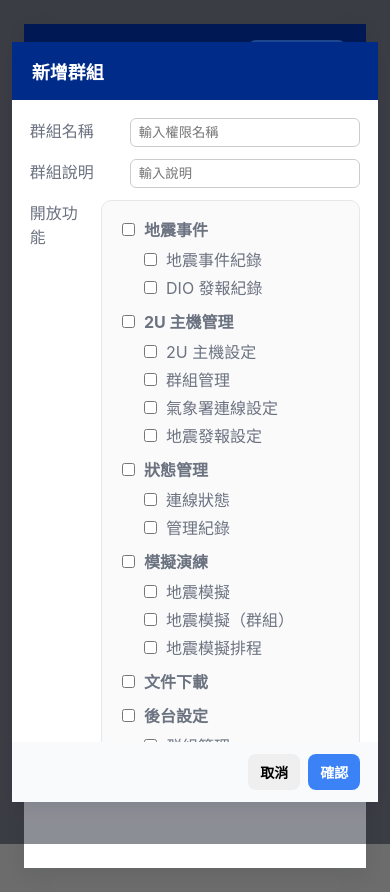
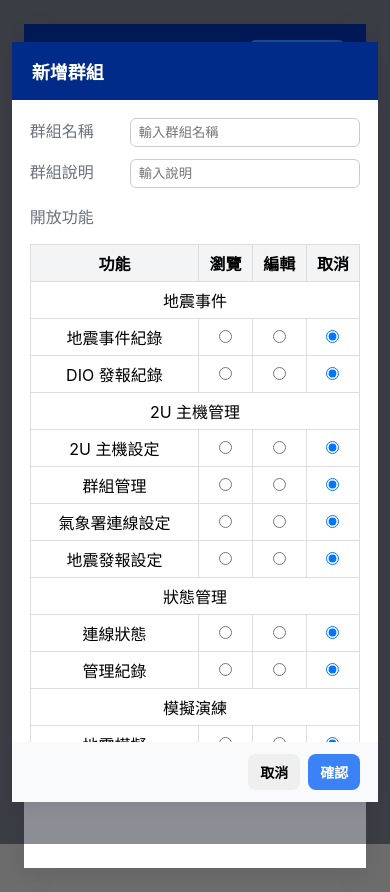
Before and after one commit to Chou0317/school-earthquake, a plain HTML site: page permissions.html in a window 390 px wide. Both pictures are taken after a click on the button "＋ 新增群組". Drawn offline with Linux system fonts and the light colour scheme.

Commit message:
Add files via upload

```diff
--- a/permissions.html
+++ b/permissions.html
@@ -5,7 +5,6 @@
 <meta name="viewport" content="width=device-width, initial-scale=1" />
 <title>權限管理</title>
 <style>
-/* ================= 全域樣式 ================= */
 :root{
   --bg:#6c6c6c;
   --card:#ffffff;
@@ -19,43 +18,16 @@
 }
 html,body{height:100%;margin:0;background:var(--bg);}
 body{padding:24px;display:flex;justify-content:center;}
-
-/* ================= 卡片 ================= */
-.card{
-  width:100%;
-  max-width:1100px;
-  background:var(--card);
-  border-radius:0;
-  box-shadow:var(--shadow);
-  overflow:hidden;
-}
-
-/* ================= Header ================= */
-.header{
-  display:flex;
-  align-items:center;
-  justify-content:space-between;
-  padding:16px 20px;
-  background:var(--primary);
-  color:#fff;
-}
+.card{width:100%;max-width:1100px;background:var(--card);border-radius:0;box-shadow:var(--shadow);overflow:hidden;}
+.header{display:flex;align-items:center;justify-content:space-between;padding:16px 20px;background:var(--primary);color:#fff;}
 .title{font-size:20px;font-weight:600;}
 .actions{display:flex;gap:8px;}
-
-/* ================= 按鈕 ================= */
 .btn{border:0;padding:8px 12px;border-radius:8px;cursor:pointer;font-weight:600;font-size:14px;}
 .btn-primary{background:var(--primary-light);color:#fff;}
 .btn-danger{background:var(--danger);color:#fff;}
 .icon-btn{padding:6px 8px;border-radius:8px;border:1px solid rgba(0,0,0,.1);background:#fff;cursor:pointer;}
-
-/* ================= 列表 ================= */
 .list{border-top:1px solid #eee;border-bottom:1px solid #eee;}
-.list-head,.list-row{
-  display:flex;
-  align-items:center;
-  gap:12px;
-  padding:10px 8px;
-}
+.list-head,.list-row{display:flex;align-items:center;gap:12px;padding:10px 8px;}
 .list-head{background:#f9fafb;font-weight:700;color:var(--muted);}
 .list-row{border-bottom:1px solid #f2f2f2;}
 .col-1{width:60px;text-align:center;color:var(--muted);}
@@ -63,68 +35,23 @@ body{padding:24px;display:flex;justify-content:center;}
 .col-3{flex:2;min-width:220px;}
 .col-4,.col-5,.col-6{width:90px;text-align:center;}
 .empty{padding:28px;text-align:center;color:var(--muted);}
-
-/* ================= 資料筆數 ================= */
 #countText{padding:8px 20px;color:var(--muted);}
-
-/* ================= Modal ================= */
 .modal-backdrop{position:fixed;inset:0;background:rgba(2,6,23,.45);display:flex;align-items:center;justify-content:center;z-index:100;}
-.modal{
-  background:#fff;
-  border-radius:var(--radius);
-  max-width:760px;
-  width:94%;
-  max-height:90vh;
-  display:flex;
-  flex-direction:column;
-  box-shadow:var(--shadow);
-}
-.modal-body{
-  padding:18px;
-  overflow-y:auto;
-}
+.modal{background:#fff;border-radius:var(--radius);max-width:760px;width:94%;max-height:90vh;display:flex;flex-direction:column;box-shadow:var(--shadow);}
+.modal-body{padding:18px;overflow-y:auto;}
 .modal-header{padding:16px 20px;background:var(--primary);color:#fff;font-size:18px;font-weight:600;}
 .modal-footer{padding:12px 18px;background:#f9fafb;display:flex;gap:8px;justify-content:flex-end;}
-
-/* ================= 表單 ================= */
 .form-row{display:flex;align-items:flex-start;gap:10px;margin-bottom:12px;}
 .form-row label{width:90px;color:var(--muted);font-weight:500;}
 .form-row input[type="text"]{flex:1;padding:6px 8px;border-radius:6px;border:1px solid #ccc;}
-
-/* ================= 權限樹 ================= */
-.permission-box{
-  border:1px solid #e5e7eb;
-  border-radius:10px;
-  padding:16px;
-  max-width:100%;
-  width:100%;
-  background:#fafafa;
-  overflow-x:auto;
-}
-.permission-group{margin-bottom:10px;}
-.permission-group > label{
-  display:flex;
-  align-items:center;
-  gap:6px;
-  font-weight:700;
-  white-space: nowrap; /* 父層文字一行顯示 */
-}
-.permission-children{
-  margin-left:22px;
-  margin-top:6px;
-  display:flex;
-  flex-direction:column;
-  gap:4px;
-}
-.permission-children label{
-  display:flex;
-  align-items:center;
-  gap:6px;
-  font-weight:400;
-  white-space:nowrap; /* 子層文字一行顯示 */
-}
-
-/* ================= TOP 按鈕 ================= */
+.permission-table-container{margin-top:16px;}
+.permission-table{width:100%;border-collapse:collapse;}
+.permission-table th,.permission-table td{border:1px solid #ddd;padding:6px;text-align:center;font-weight:400;}
+.permission-table th{background:#f3f4f6;font-weight:600;}
+.permission-name{text-align:left;padding-left:10px;}
+.permission-parent-name{font-weight:700;}
+.permission-child{padding-left:20px;text-align:left;}
+.permission-radio input{margin:0;}
 #topBtn{position:fixed;right:20px;bottom:20px;width:42px;height:42px;border-radius:8px;background:var(--primary-light);color:#fff;border:none;cursor:pointer;display:none;z-index:200;}
 </style>
 </head>
@@ -162,7 +89,7 @@ body{padding:24px;display:flex;justify-content:center;}
 
         <div class="form-row">
           <label>群組名稱</label>
-          <input id="permName" type="text" placeholder="輸入權限名稱" />
+          <input id="permName" type="text" placeholder="輸入群組名稱" />
         </div>
 
         <div class="form-row">
@@ -170,67 +97,20 @@ body{padding:24px;display:flex;justify-content:center;}
           <input id="permDesc" type="text" placeholder="輸入說明" />
         </div>
 
-        <div class="form-row">
-          <label>開放功能</label>
-          <div class="permission-box">
-
-            <!-- 地震事件 -->
-            <div class="permission-group">
-              <label><input type="checkbox" data-group="eq" onchange="toggleGroup(this)" /> 地震事件</label>
-              <div class="permission-children">
-                <label><input type="checkbox" data-parent="eq" value="eq_record" onchange="updateParentCheckbox(this)" /> 地震事件紀錄</label>
-                <label><input type="checkbox" data-parent="eq" value="dio_record" onchange="updateParentCheckbox(this)" /> DIO 發報紀錄</label>
-              </div>
-            </div>
-
-            <!-- 2U 主機管理 -->
-            <div class="permission-group">
-              <label><input type="checkbox" data-group="2u" onchange="toggleGroup(this)" /> 2U 主機管理</label>
-              <div class="permission-children">
-                <label><input type="checkbox" data-parent="2u" onchange="updateParentCheckbox(this)" /> 2U 主機設定</label>
-                <label><input type="checkbox" data-parent="2u" onchange="updateParentCheckbox(this)" /> 群組管理</label>
-                <label><input type="checkbox" data-parent="2u" onchange="updateParentCheckbox(this)" /> 氣象署連線設定</label>
-                <label><input type="checkbox" data-parent="2u" onchange="updateParentCheckbox(this)" /> 地震發報設定</label>
-              </div>
-            </div>
-
-            <!-- 狀態管理 -->
-            <div class="permission-group">
-              <label><input type="checkbox" data-group="state" onchange="toggleGroup(this)" /> 狀態管理</label>
-              <div class="permission-children">
-                <label><input type="checkbox" data-parent="state" onchange="updateParentCheckbox(this)" /> 連線狀態</label>
-                <label><input type="checkbox" data-parent="state" onchange="updateParentCheckbox(this)" /> 管理紀錄</label>
-              </div>
-            </div>
-
-            <!-- 模擬演練 -->
-            <div class="permission-group">
-              <label><input type="checkbox" data-group="exercise" onchange="toggleGroup(this)" /> 模擬演練</label>
-              <div class="permission-children">
-                <label><input type="checkbox" data-parent="exercise" onchange="updateParentCheckbox(this)" /> 地震模擬</label>
-                <label><input type="checkbox" data-parent="exercise" onchange="updateParentCheckbox(this)" /> 地震模擬（群組）</label>
-                <label><input type="checkbox" data-parent="exercise" onchange="updateParentCheckbox(this)" /> 地震模擬排程</label>
-              </div>
-            </div>
-
-            <!-- 文件下載 -->
-            <div class="permission-group">
-              <label><input type="checkbox" /> 文件下載</label>
-            </div>
-
-            <!-- 後台設定 -->
-            <div class="permission-group">
-              <label><input type="checkbox" data-group="backend" onchange="toggleGroup(this)" /> 後台設定</label>
-              <div class="permission-children">
-                <label><input type="checkbox" data-parent="backend" onchange="updateParentCheckbox(this)" /> 群組管理</label>
-                <label><input type="checkbox" data-parent="backend" onchange="updateParentCheckbox(this)" /> 帳號管理</label>
-                <label><input type="checkbox" data-parent="backend" onchange="updateParentCheckbox(this)" /> 後台紀錄</label>
-                <label><input type="checkbox" data-parent="backend" onchange="updateParentCheckbox(this)" /> 變更密碼</label>
-                <label><input type="checkbox" data-parent="backend" onchange="updateParentCheckbox(this)" /> 登出</label>
-              </div>
-            </div>
-
-          </div>
+        <div style="margin-top:16px;font-weight:500;color:var(--muted)">開放功能</div>
+        <div class="permission-table-container">
+          <table class="permission-table" id="permTable">
+            <thead>
+              <tr>
+                <th>功能</th>
+                <th>瀏覽</th>
+                <th>編輯</th>
+                <th>取消</th>
+              </tr>
+            </thead>
+            <tbody>
+            </tbody>
+          </table>
         </div>
 
       </div>
@@ -245,21 +125,28 @@ body{padding:24px;display:flex;justify-content:center;}
 <button id="topBtn" onclick="scrollToTop()">TOP</button>
 
 <script>
-/* ================= 資料 ================= */
+// ======= 權限資料 =======
 let permissions = [];
 let editingIndex = null;
 
+// 父子功能定義
+const features = [
+  { name: "地震事件", children:["地震事件紀錄","DIO 發報紀錄"] },
+  { name: "2U 主機管理", children:["2U 主機設定","群組管理","氣象署連線設定","地震發報設定"] },
+  { name: "狀態管理", children:["連線狀態","管理紀錄"] },
+  { name: "模擬演練", children:["地震模擬","地震模擬（群組）","地震模擬排程"] },
+  { name: "文件下載", children:["文件下載"]  },
+  { name: "後台設定", children:["後台群組管理","帳號管理","後台紀錄","變更密碼","登出"] }
+];
+
+// ======= 渲染列表 =======
 const rowsContainer = document.getElementById('rowsContainer');
-const countText = document.getElementById('countText');
-
-/* ================= 列表渲染 ================= */
 function render(){
   rowsContainer.innerHTML = '';
   if(permissions.length === 0){
     rowsContainer.innerHTML = '<div class="empty">目前沒有群組資料</div>';
     return;
   }
-
   permissions.forEach((p,i)=>{
     const row = document.createElement('div');
     row.className = 'list-row';
@@ -275,7 +162,47 @@ function render(){
   });
 }
 
-/* ================= Modal ================= */
+// ======= 表格生成 =======
+function generatePermTable(selected=[]){
+  const tbody = document.querySelector("#permTable tbody");
+  tbody.innerHTML = "";
+  features.forEach((f,fi)=>{
+    // 父功能列
+    if(f.children){
+      const trParent = document.createElement("tr");
+      trParent.innerHTML = `<td class="permission-parent-name" colspan="4">${f.name}</td>`;
+      tbody.appendChild(trParent);
+      // 子功能列
+      f.children.forEach((c,ci)=>{
+        const idx = `${fi}_${ci}`;
+        const sel = selected[idx] || "none";
+        const tr = document.createElement("tr");
+        tr.dataset.idx = idx;
+        tr.innerHTML = `
+          <td class="permission-child">${c}</td>
+          <td class="permission-radio"><input type="radio" name="perm_${idx}" value="view" ${sel==="view"?"checked":""}></td>
+          <td class="permission-radio"><input type="radio" name="perm_${idx}" value="edit" ${sel==="edit"?"checked":""}></td>
+          <td class="permission-radio"><input type="radio" name="perm_${idx}" value="none" ${sel==="none"?"checked":""}></td>
+        `;
+        tbody.appendChild(tr);
+      });
+    } else {
+      const idx = `${fi}_0`;
+      const sel = selected[idx] || "none";
+      const tr = document.createElement("tr");
+      tr.dataset.idx = idx;
+      tr.innerHTML = `
+        <td>${f.name}</td>
+        <td class="permission-radio"><input type="radio" name="perm_${idx}" value="view" ${sel==="view"?"checked":""}></td>
+        <td class="permission-radio"><input type="radio" name="perm_${idx}" value="edit" ${sel==="edit"?"checked":""}></td>
+        <td class="permission-radio"><input type="radio" name="perm_${idx}" value="none" ${sel==="none"?"checked":""}></td>
+      `;
+      tbody.appendChild(tr);
+    }
+  });
+}
+
+// ======= Modal 控制 =======
 function openModal(){
   editingIndex = null;
   document.getElementById('modalTitle').textContent = '新增群組';
@@ -283,24 +210,29 @@ function openModal(){
   document.getElementById('permDesc').value='';
   document.getElementById('permName').disabled=false;
   document.getElementById('permDesc').disabled=false;
-  document.querySelectorAll('#modal input[type=checkbox]').forEach(c=>{c.checked=false;c.disabled=false});
+  generatePermTable();
   document.getElementById('confirmBtn').style.display='inline-block';
   document.getElementById('modal').style.display='block';
 }
-function closeModal(e){
-  if(e && e.target!==e.currentTarget) return;
-  document.getElementById('modal').style.display='none';
-}
+function closeModal(e){ if(e && e.target!==e.currentTarget) return; document.getElementById('modal').style.display='none'; }
 
 function savePermission(){
   const name = document.getElementById('permName').value.trim();
   const desc = document.getElementById('permDesc').value.trim();
   if(!name){ alert('請輸入群組名稱'); return; }
 
-  const checks = Array.from(document.querySelectorAll('#modal input[type=checkbox]:checked'))
-    .map(c=>c.parentElement.textContent.trim());
+  const tbody = document.querySelector("#permTable tbody");
+  const perms = {};
+  tbody.querySelectorAll('tr').forEach(tr=>{
+    if(tr.dataset.idx){
+      const idx = tr.dataset.idx;
+      const radios = document.getElementsByName(`perm_${idx}`);
+      const val = Array.from(radios).find(r=>r.checked).value;
+      perms[idx] = val;
+    }
+  });
 
-  const data = { name, desc, perms: checks };
+  const data = { name, desc, perms };
   if(editingIndex!==null) permissions[editingIndex]=data;
   else permissions.push(data);
 
@@ -314,24 +246,11 @@ function editPerm(i){
   document.getElementById('modalTitle').textContent = '編輯群組';
   document.getElementById('permName').value = p.name;
   document.getElementById('permDesc').value = p.desc;
-
   document.getElementById('permName').disabled = false;
   document.getElementById('permDesc').disabled = false;
-
-  document.querySelectorAll('#modal input[type=checkbox]').forEach(c=>{
-    c.disabled = false;
-    c.checked = p.perms.includes(c.parentElement.textContent.trim());
-  });
-
+  generatePermTable(p.perms);
   document.getElementById('confirmBtn').style.display='inline-block';
   document.getElementById('modal').style.display='block';
-}
-
-function delPerm(i){
-  if(confirm('確定刪除此群組？')){
-    permissions.splice(i,1);
-    render();
-  }
 }
 
 function viewPerm(i){
@@ -339,45 +258,21 @@ function viewPerm(i){
   document.getElementById('modalTitle').textContent = '權限瀏覽';
   document.getElementById('permName').value = p.name;
   document.getElementById('permDesc').value = p.desc;
-
-  document.querySelectorAll('#modal input[type=checkbox]').forEach(c=>{
-    c.checked = p.perms.includes(c.parentElement.textContent.trim());
-    c.disabled = true;
-  });
-
   document.getElementById('permName').disabled = true;
   document.getElementById('permDesc').disabled = true;
-  document.querySelector('.modal-footer .btn-primary').style.display='none';
+  generatePermTable(p.perms);
+  document.querySelectorAll("#permTable input").forEach(i=>i.disabled=true);
+  document.getElementById('confirmBtn').style.display='none';
   document.getElementById('modal').style.display='block';
 }
 
-/* ================= 父層控制子層 ================= */
-function toggleGroup(parentCheckbox){
-  const group = parentCheckbox.dataset.group;
-  document.querySelectorAll(`#modal input[data-parent="${group}"]`).forEach(c=>{
-    c.checked = parentCheckbox.checked;
-  });
-}
+function delPerm(i){ if(confirm('確定刪除此群組？')){ permissions.splice(i,1); render(); } }
 
-/* ================= 子層控制父層 ================= */
-function updateParentCheckbox(childCheckbox) {
-  const parentGroup = childCheckbox.dataset.parent;
-  if(!parentGroup) return;
-
-  const parent = document.querySelector(`#modal input[data-group="${parentGroup}"]`);
-  const children = document.querySelectorAll(`#modal input[data-parent="${parentGroup}"]`);
-
-  const allChecked = Array.from(children).every(c => c.checked);
-  parent.checked = allChecked;
-}
-
-/* ================= TOP ================= */
 const topBtn = document.getElementById('topBtn');
 window.addEventListener('scroll',()=>{ topBtn.style.display = window.scrollY>120?'block':'none'; });
 function scrollToTop(){ window.scrollTo({top:0,behavior:'smooth'}); }
 
 render();
 </script>
-
 </body>
 </html>
```
